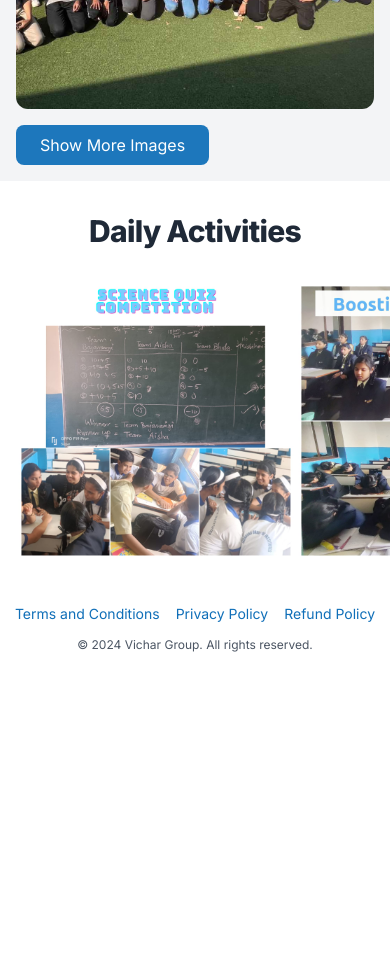
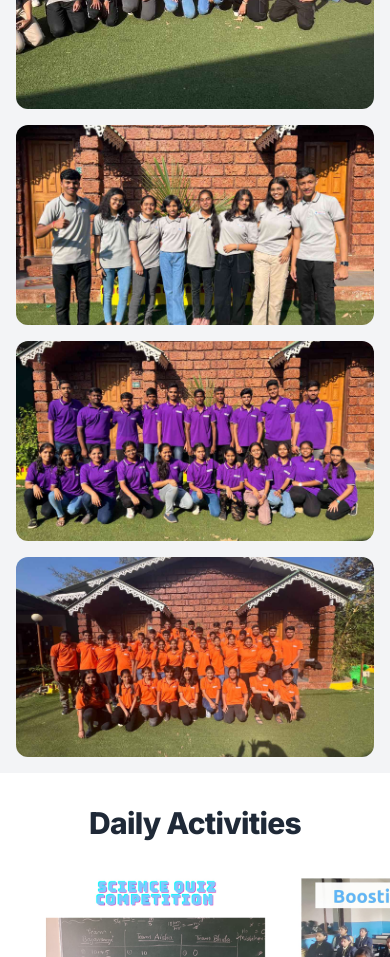
Before and after one commit to Nisarg39/vicharGroup, a Next.js app: page /gallery in a window 390 px wide. Shown: the part 1680-2637 px from the top of the page. Before the commit the page ends 2349 px from the top, so only its background shows below. Built offline with nearby package versions, Linux system fonts and the light colour scheme.

Commit message:
solving image issues

```diff
--- a/components/gallery/TravelDiaries.js
+++ b/components/gallery/TravelDiaries.js
@@ -1,50 +1,25 @@
 "use client"
 import { useState, useEffect } from "react";
+import Image from "next/image";
 
 export default function TravelDiaries(){
-    const [showMore, setShowMore] = useState(false)
-    const [isSmallScreen, setIsSmallScreen] = useState(false)
-
-    useEffect(() => {
-        setIsSmallScreen(window.innerWidth < 640)
-
-        const handleResize = () => {
-            setIsSmallScreen(window.innerWidth < 640)
-        }
-
-        window.addEventListener('resize', handleResize)
-        return () => window.removeEventListener('resize', handleResize)
-    }, [])
-
     return(
         <section className="p-4 bg-gray-100">
             <h2 className="mt-4 text-3xl sm:text-4xl md:text-5xl font-extrabold mb-2 sm:mb-4 md:mb-6 text-center text-gray-800 tracking-tight">Travel Diaries</h2>
             <div className="grid grid-cols-1 sm:grid-cols-2 lg:grid-cols-4 gap-4 auto-rows-[200px] sm:auto-rows-[250px] md:auto-rows-[300px]">
-                <div className="col-span-1 sm:col-span-2 row-span-2 rounded-xl overflow-hidden">
-                    <img src="/course-photo/foundationStudents.jpg" alt="Featured travel moment" className="w-full h-full object-cover hover:scale-105 transition-transform duration-300"/>
+                <div className="col-span-1 sm:col-span-2 row-span-2 rounded-xl overflow-hidden relative">
+                    <Image src="/course-photo/foundationStudentsCourse.jpg" alt="Featured travel moment" fill className="object-cover hover:scale-105 transition-transform duration-300"/>
                 </div>
-                {(showMore || !isSmallScreen) && (
-                    <>
-                        <div className="rounded-xl overflow-hidden">
-                            <img src="/course-photo/neetStudents.jpg" alt="Travel spot 1" className="w-full h-full object-cover hover:scale-105 transition-transform duration-300"/>
-                        </div>
-                        <div className="rounded-xl overflow-hidden">
-                            <img src="/course-photo/cetStudents.jpg" alt="Travel spot 2" className="w-full h-full object-cover hover:scale-105 transition-transform duration-300"/>
-                        </div>
-                        <div className="rounded-xl overflow-hidden col-span-1 sm:col-span-2">
-                            <img src="/course-photo/jeeStudents.jpg" alt="Travel spot 3" className="w-full h-full object-cover hover:scale-105 transition-transform duration-300"/>
-                        </div>
-                    </>
-                )}
+                <div className="rounded-xl overflow-hidden relative">
+                    <Image src="/course-photo/neetStudents.jpg" alt="Travel spot 1" fill className="object-cover hover:scale-105 transition-transform duration-300"/>
+                </div>
+                <div className="rounded-xl overflow-hidden relative">
+                    <Image src="/course-photo/cetStudents.jpg" alt="Travel spot 2" fill className="object-cover hover:scale-105 transition-transform duration-300"/>
+                </div>
+                <div className="rounded-xl overflow-hidden col-span-1 sm:col-span-2 relative">
+                    <Image src="/course-photo/jeeStudents.jpg" alt="Travel spot 3" fill className="object-cover hover:scale-105 transition-transform duration-300"/>
+                </div>
             </div>
-            {isSmallScreen && !showMore && (
-                <button
-                    onClick={() => setShowMore(true)}
-                    className="mt-4 px-6 py-2 bg-[#1d77bc] text-white rounded-lg hover:bg-blue-700 transition-colors"
-                >
-                    Show More Images
-                </button>
-            )}
         </section>
     )
 }
--- a/components/home/Courses.js
+++ b/components/home/Courses.js
@@ -4,7 +4,7 @@ import Link from 'next/link'
 
 const Courses = () => {
   const courses = [
-    { id: 1, title: 'Vichar Education', level: '8th - 12th', description: 'Expert academic coaching for Grades 8-12 and Boards (8th-12th).Specialized preparation for JEE, NEET, and MHT-CET.', image: '/course-photo/foundationStudents.jpg', link: '/vichar-education' },
+    { id: 1, title: 'Vichar Education', level: '8th - 12th', description: 'Expert academic coaching for Grades 8-12 and Boards (8th-12th).Specialized preparation for JEE, NEET, and MHT-CET.', image: '/course-photo/foundationStudentsCourse.jpg', link: '/vichar-education' },
     { id: 2, title: 'Vichar Stock Market', level: 'Finance', description: 'Master stock market trends and strategies with our course, tailored for beginners to advanced traders.', image: '/stock-market/stockStudents.jpg', link: '/vichar-stock-market' },
   ]
 
```
Also changed, not shown: public/course-photo/foundationStudentsCourse.jpg (renamed from public/course-photo/foundationStudents.JPG).
